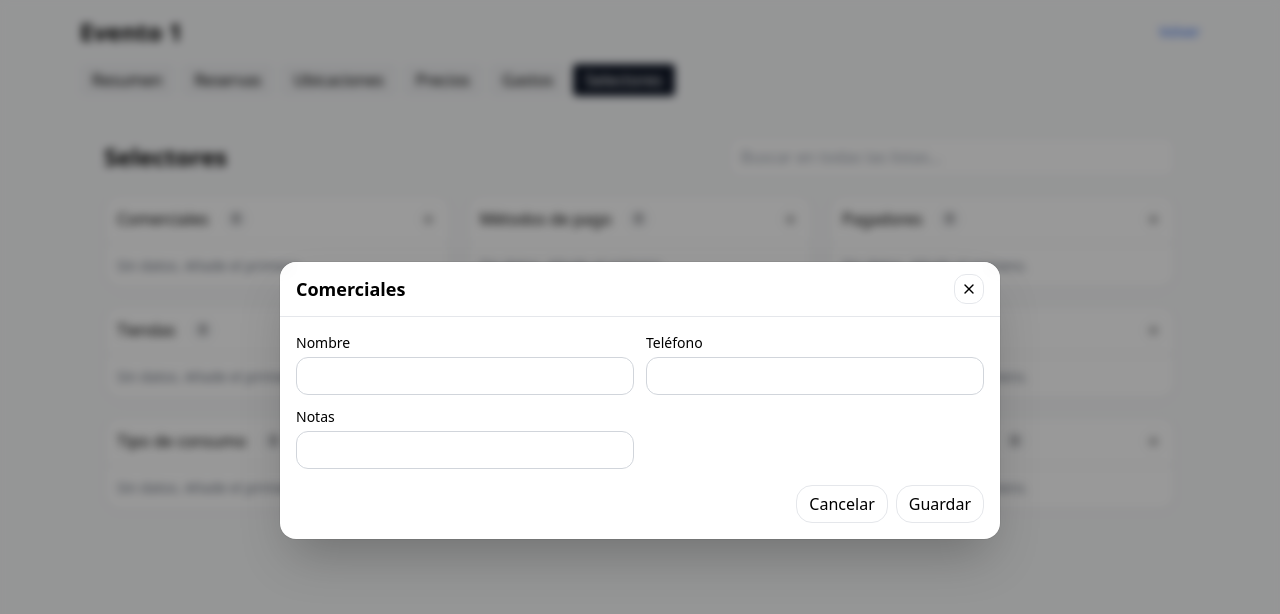
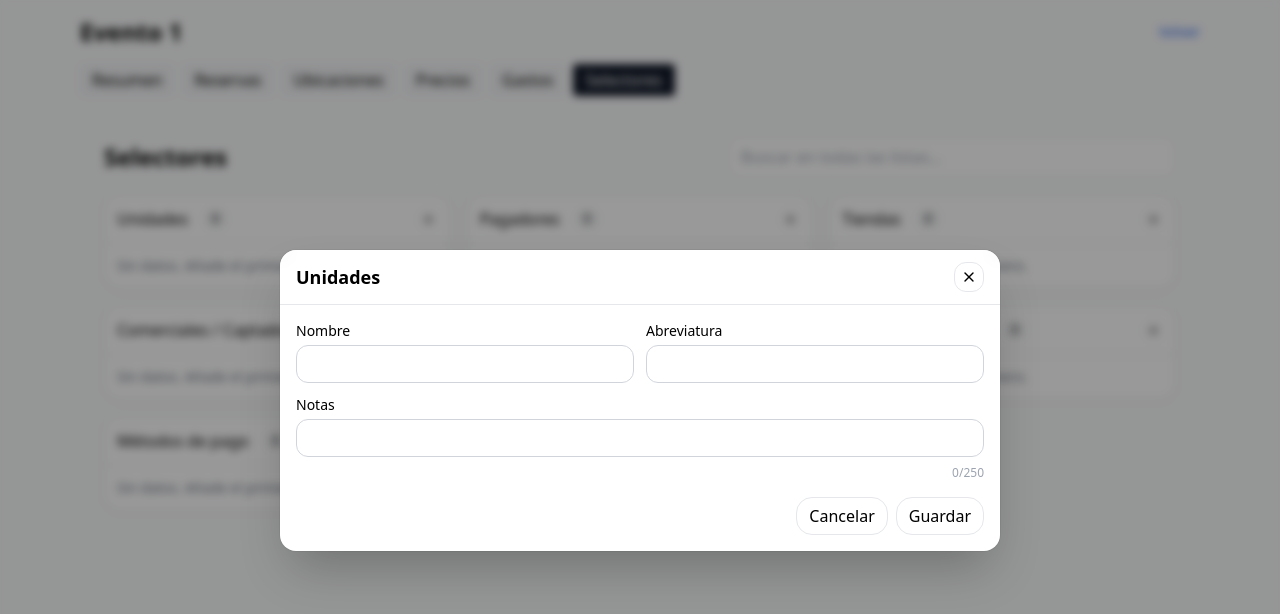
Before and after one commit to Valcis/Eventos, a React (Vite) app: page /eventos/1/selectores in a window 1280 px wide. Both pictures are taken after a click on the button 428 px from the left and 219 px from the top of the page. Shown: the top 614 px of the page. Built offline with nearby package versions, Linux system fonts and the light colour scheme.

Commit message:
selectores, fin de implementacion

```diff
--- a/src/components/ui/DataTable/Toolbar.tsx
+++ b/src/components/ui/DataTable/Toolbar.tsx
@@ -1,13 +1,13 @@
 import React from 'react';
-import type { Table } from '@tanstack/react-table';
+import type {Table} from '@tanstack/react-table';
 
 interface Props<TData> {
     table: Table<TData>;
     placeholder?: string;
 }
 
-export default function Toolbar<TData>({ table, placeholder = 'Buscar…' }: Props<TData>) {
-  const { globalFilter } = table.getState();
+export default function Toolbar<TData>({table, placeholder = 'Buscar…'}: Props<TData>) {
+    const {globalFilter} = table.getState();
 
     return (
         <div className="flex items-center gap-2 flex-wrap">
--- a/src/components/ui/MiniTable.tsx
+++ b/src/components/ui/MiniTable.tsx
@@ -19,28 +19,28 @@ export default function MiniTable<T>({
                                      }: MiniTableProps<T>): JSX.Element {
     const headPy = density === "compact" ? "py-0.5" : "py-1";
     const cellPy = density === "compact" ? "py-0.5" : "py-1.5";
-    const pr = density === "compact" ? "pr-3" : "pr-4";
+    const px = density === "compact" ? "px-3" : "px-4";
     const gap = density === "compact" ? "gap-0.5" : "gap-2";
 
     return (
-        <table className="w-full text-sm">
+        <table className="w-full text-sm text-center">
             <thead>
-            <tr className="text-left text-gray-600">
+            <tr className="text-gray-600">
                 {columns.map((c) => (
-                    <th key={c} className={`${headPy} ${pr}`}>{c === "Activo" ? "" : c}</th>
+                    <th key={c} className={`${headPy} ${px}`}>{c === "Activo" ? "" : c}</th>
                 ))}
-                {renderActions && <th className={`${headPy} pr-2 text-right`}>Acciones</th>}
+                {renderActions && <th className={`${headPy} ${px}`}>{/* Acciones centrado sin texto */}</th>}
             </tr>
             </thead>
             <tbody>
             {rows.slice(0, maxRows).map((row, i) => (
                 <tr key={String((row as unknown as { id?: string }).id ?? i)} className="border-t">
                     {columns.map((c) => (
-                        <td key={c} className={`${cellPy} ${pr}`}>{renderCell(c, row)}</td>
+                        <td key={c} className={`${cellPy} ${px}`}>{renderCell(c, row)}</td>
                     ))}
                     {renderActions && (
-                        <td className={`${cellPy} pr-2`}>
-                            <div className={`flex justify-end ${gap}`}>{renderActions(row)}</div>
+                        <td className={`${cellPy} ${px}`}>
+                            <div className={`mx-auto inline-flex ${gap}`}>{renderActions(row)}</div>
                         </td>
                     )}
                 </tr>
--- a/src/features/selectors/SelectorsModal.tsx
+++ b/src/features/selectors/SelectorsModal.tsx
@@ -3,7 +3,7 @@ import {useEffect, useMemo, useState} from "react";
 import Modal from "../../components/Modal";
 import FormField from "../../components/FormField";
 import type {SelectorKind, BaseItem} from "../../types/selectores";
-import {SELECTOR_CONFIG} from "./config";
+import {SELECTOR_CONFIG, type FieldSpec} from "./config";
 import {z} from "zod";
 import {upsertSelector} from "../../store/localdb";
 
@@ -62,49 +62,171 @@ export default function SelectorsModal({
         onSaved(data);
     };
 
+    // submit con Enter
+    const onSubmit: React.FormEventHandler<HTMLFormElement> = (e) => {
+        e.preventDefault();
+        handleAccept();
+    };
+
+    // ---------- helpers de presentación ----------
+    const isNotasKey = (key: string) => key === "notas" || key === "comentarios";
+    const notasLen = (key: string) => String((val[key] as string | undefined) ?? "").length;
+
+    const prettyValue = (f: FieldSpec | { key: "activo"; label: string }): string => {
+        const raw = val[f.key as keyof RowBase];
+        if (f.key === "activo") return (raw as boolean) ? "Sí" : "No";
+        if (typeof raw === "boolean") return raw ? "Sí" : "No";
+        const s = String((raw as string | number | undefined) ?? "");
+        return s.trim() === "" ? "—" : s;
+    };
+
+    const SelectWrapper: React.FC<{ children: React.ReactNode }> = ({children}) => (
+        <div className="relative">
+            {children}
+            <span
+                className="pointer-events-none absolute right-2 top-1/2 -translate-y-1/2 select-none text-gray-400">⌄</span>
+        </div>
+    );
+
+    const renderEditableField = (f: FieldSpec): JSX.Element => {
+        const common = {disabled: isReadOnly};
+
+        // “Notas” / “Comentarios” => ancho completo + max 250 + contador
+        if (isNotasKey(f.key)) {
+            const len = notasLen(f.key);
             return (
-        <Modal title={title} isOpen={isOpen} onClose={onClose}>
-            <div className="grid gap-3 md:grid-cols-2">
-                {cfg.fields.map((f) => (
-                    <FormField key={f.key} label={f.label}>
-                        {f.type === "text" && (
+                <>
                     <input
-                                className="input"
+                        className="input w-full"
                         value={String((val[f.key] as string | undefined) ?? "")}
-                                onChange={(e) => onChange(f.key, e.target.value)}
-                                disabled={isReadOnly}
+                        onChange={(e) => onChange(f.key, e.target.value.slice(0, 250))}
+                        maxLength={250}
+                        {...common}
                     />
-                        )}
-                        {f.type === "textarea" && (
-                            <textarea
-                                className="input"
-                                value={String((val[f.key] as string | undefined) ?? "")}
-                                onChange={(e) => onChange(f.key, e.target.value)}
-                                disabled={isReadOnly}
-                            />
-                        )}
-                        {f.type === "checkbox" && (
+                    <div className="mt-1 text-right text-xs text-gray-400">{len}/250</div>
+                </>
+            );
+        }
+
+        if (f.type === "select") {
+            const current = (val[f.key] as boolean | string | number | undefined);
+            const asString = String(current ?? "");
+            const first = f.options?.[0];
+            const isBoolSelect = typeof first?.value === "boolean";
+            return (
+                <SelectWrapper>
+                    <select
+                        className="input w-full appearance-none bg-white pr-8"
+                        value={asString}
+                        onChange={(e) => {
+                            const next = isBoolSelect ? (e.target.value === "true") : e.target.value;
+                            onChange(f.key, next);
+                        }}
+                        {...common}
+                    >
+                        {f.options?.map((o) => (
+                            <option key={String(o.value)} value={String(o.value)}>
+                                {o.label}
+                            </option>
+                        ))}
+                    </select>
+                </SelectWrapper>
+            );
+        }
+
+        if (f.type === "checkbox") {
+            return (
                 <input
                     type="checkbox"
                     checked={Boolean(val[f.key])}
                     onChange={(e) => onChange(f.key, e.target.checked)}
-                                disabled={isReadOnly}
+                    {...common}
                 />
+            );
+        }
+
+        return (
+            <input
+                className="input w-full"
+                value={String((val[f.key] as string | undefined) ?? "")}
+                onChange={(e) => onChange(f.key, e.target.value)}
+                {...common}
+            />
+        );
+    };
+
+    // ---------- read-only compacto con Notas en segunda línea ----------
+    const InlineInfo: React.FC = () => {
+        const fieldsNoNotes = cfg.fields.filter((f) => !isNotasKey(f.key));
+        const notesField = cfg.fields.find((f) => isNotasKey(f.key));
+
+        return (
+            <>
+                <div className="rounded-xl border bg-gray-50 px-3 py-2">
+                    {/* Línea 1: Activo + resto de campos (sin Notas) */}
+                    <div className="flex flex-wrap items-center gap-x-3 gap-y-1 text-[13px] leading-5">
+                        <div className="flex items-baseline">
+                            <span className="text-gray-500">Activo:</span>
+                            <span className="ml-1 font-medium text-gray-800">{val.activo ? "Sí" : "No"}</span>
+                        </div>
+                        {fieldsNoNotes.map((f, idx) => (
+                            <div key={f.key} className="flex items-baseline">
+                                <span className="text-gray-500">{f.label}:</span>
+                                <span className="ml-1 font-medium text-gray-800" title={prettyValue(f)}>
+                                 {prettyValue(f)}
+                            </span>
+                                {idx < fieldsNoNotes.length - 1 && <span className="mx-2 text-gray-300">•</span>}
+                            </div>
+                        ))}
+                    </div>
+                </div>
+                <div className="rounded-xl border bg-gray-50 px-3 py-2 mt-3">
+                    {/* Línea 2: Notas (si existe) */}
+                    {notesField && (
+                        <div className="">
+                            <div className="text-[11px] font-medium leading-4 text-gray-500">{notesField.label}</div>
+                            <div className="mt-0.5 text-[14px] leading-5 text-gray-800 whitespace-pre-wrap break-words">
+                                {prettyValue(notesField)}
+                            </div>
+                        </div>
                     )}
-                    </FormField>
+                </div>
+            </>
+        );
+    };
+
+    return (
+        <Modal title={title} isOpen={isOpen} onClose={onClose}>
+            <form onSubmit={onSubmit}>
+                {isReadOnly ? <InlineInfo/> : (
+                    <>
+                        <div className="grid gap-3 md:grid-cols-2">
+                            {cfg.fields.map((f) => (
+                                <div key={f.key} className={f.fullWidth ? "md:col-span-2" : ""}>
+                                    <FormField label={f.label}>{renderEditableField(f)}</FormField>
+                                </div>
                             ))}
                         </div>
 
                         <div className="mt-4 flex items-center justify-end gap-2">
-                <button className="rounded-2xl border px-3 py-1.5" onClick={onClose}>
-                    {isReadOnly ? "Cerrar" : "Cancelar"}
+                            <button type="button" className="rounded-2xl border px-3 py-1.5" onClick={onClose}>
+                                Cancelar
                             </button>
-                {!isReadOnly && (
-                    <button className="rounded-2xl border px-3 py-1.5" onClick={handleAccept}>
+                            <button type="submit" className="rounded-2xl border px-3 py-1.5">
                                 Guardar
                             </button>
+                        </div>
+                    </>
                 )}
+
+                {isReadOnly && (
+                    <div className="mt-3 flex items-center justify-end">
+                        <button type="button" className="rounded-2xl border px-3 py-1.5" onClick={onClose}>
+                            Cerrar
+                        </button>
                     </div>
+                )}
+            </form>
         </Modal>
     );
 }
--- a/src/features/selectors/config.ts
+++ b/src/features/selectors/config.ts
@@ -6,20 +6,28 @@ import {
     PagadorSchema,
     TiendaSchema,
     UnidadSchema,
-    TipoPrecioSchema,
-    TipoConsumoSchema,
     BenefBizumSchema,
     PuntoRecogidaSchema,
 } from "../../lib/validators/selectores";
 
-export type FieldKind = "text" | "checkbox" | "textarea";
+// Esquema libre para Tipo de consumo (sin restricciones)
+const TipoConsumoFreeSchema = z.object({
+    id: z.string(),
+    nombre: z.string().min(1, "Requerido"),
+    notas: z.string().optional(),
+    activo: z.boolean(),
+});
+
+export type FieldKind = "text" | "checkbox" | "textarea" | "select";
 
 export type FieldSpec = {
     key: string;       // nombre, telefono, etc.
     label: string;
     type: FieldKind;
     optional?: boolean;
-    showInTable?: boolean; // si debe aparecer como columna (además de Nombre; Activo va siempre en tabla pero sin encabezado visible)
+    showInTable?: boolean; // (solo informativo)
+    fullWidth?: boolean;   // ocupa ancho completo del modal
+    options?: Array<{ label: string; value: string | number | boolean }>;
 };
 
 export type SelectorConfig = {
@@ -30,32 +38,23 @@ export type SelectorConfig = {
 };
 
 export const SELECTOR_CONFIG: Record<SelectorKind, SelectorConfig> = {
-    comerciales: {
-        title: "Comerciales",
-        tableColumns: ["Activo", "Nombre"], // Teléfono oculto en tabla
+    unidades: {
+        title: "Unidades",
+        tableColumns: ["Activo", "Nombre"], // Abreviatura oculta
         fields: [
             {key: "nombre", label: "Nombre", type: "text"},
-            {key: "telefono", label: "Teléfono", type: "text", optional: true},
-            {key: "notas", label: "Notas", type: "text", optional: true},
+            {key: "abreviatura", label: "Abreviatura", type: "text", optional: true},
+            {key: "notas", label: "Notas", type: "text", optional: true, fullWidth: true},
         ],
-        schema: ComercialSchema,
-    },
-    metodosPago: {
-        title: "Métodos de pago",
-        tableColumns: ["Activo", "Nombre", "Requiere receptor"],
-        fields: [
-            {key: "nombre", label: "Nombre", type: "text"},
-            {key: "requiereReceptor", label: "Requiere receptor", type: "checkbox"},
-            {key: "notas", label: "Notas", type: "text", optional: true},
-        ],
-        schema: MetodoPagoSchema,
+        schema: UnidadSchema,
     },
     pagadores: {
         title: "Pagadores",
         tableColumns: ["Activo", "Nombre"],
         fields: [
             {key: "nombre", label: "Nombre", type: "text"},
-            {key: "notas", label: "Notas", type: "text", optional: true},
+            {key: "telefono", label: "Teléfono", type: "text", optional: true},
+            {key: "notas", label: "Notas", type: "text", optional: true, fullWidth: true},
         ],
         schema: PagadorSchema,
     },
@@ -66,47 +65,28 @@ export const SELECTOR_CONFIG: Record<SelectorKind, SelectorConfig> = {
             {key: "nombre", label: "Nombre", type: "text"},
             {key: "direccion", label: "Dirección", type: "text", optional: true},
             {key: "horario", label: "Horario", type: "text", optional: true},
-            {key: "notas", label: "Notas", type: "text", optional: true},
+            {key: "notas", label: "Notas", type: "text", optional: true, fullWidth: true},
         ],
         schema: TiendaSchema,
     },
-    unidades: {
-        title: "Unidades",
-        tableColumns: ["Activo", "Nombre"], // Abreviatura oculta en tabla
+    comerciales: {
+        title: "Comerciales / Captadores",
+        tableColumns: ["Activo", "Nombre"], // Teléfono oculto
         fields: [
             {key: "nombre", label: "Nombre", type: "text"},
-            {key: "abreviatura", label: "Abreviatura", type: "text", optional: true},
-            {key: "notas", label: "Notas", type: "text", optional: true},
+            {key: "telefono", label: "Teléfono", type: "text", optional: true},
+            {key: "notas", label: "Notas", type: "text", optional: true, fullWidth: true},
         ],
-        schema: UnidadSchema,
-    },
-    tiposPrecio: {
-        title: "Tipos de precio",
-        tableColumns: ["Activo", "Nombre"],
-        fields: [
-            {key: "nombre", label: "Nombre", type: "text"},
-            {key: "notas", label: "Notas", type: "text", optional: true},
-        ],
-        schema: TipoPrecioSchema,
+        schema: ComercialSchema,
     },
     tipoConsumo: {
         title: "Tipo de consumo",
         tableColumns: ["Activo", "Nombre"],
         fields: [
             {key: "nombre", label: "Nombre", type: "text"},
-            {key: "notas", label: "Notas", type: "text", optional: true},
+            {key: "notas", label: "Notas", type: "text", optional: true, fullWidth: true},
         ],
-        schema: TipoConsumoSchema,
-    },
-    benefBizum: {
-        title: "Receptor/Cobrador",
-        tableColumns: ["Activo", "Nombre"],
-        fields: [
-            {key: "nombre", label: "Nombre", type: "text"},
-            {key: "telefono", label: "Teléfono", type: "text", optional: true},
-            {key: "notas", label: "Notas", type: "text", optional: true},
-        ],
-        schema: BenefBizumSchema,
+        schema: TipoConsumoFreeSchema, // sin restricciones
     },
     puntosRecogida: {
         title: "Puntos de recogida",
@@ -115,8 +95,36 @@ export const SELECTOR_CONFIG: Record<SelectorKind, SelectorConfig> = {
             {key: "nombre", label: "Nombre", type: "text"},
             {key: "direccion", label: "Dirección", type: "text", optional: true},
             {key: "horario", label: "Horario", type: "text", optional: true},
-            {key: "comentarios", label: "Comentarios", type: "textarea", optional: true},
+            {key: "comentarios", label: "Notas", type: "text", optional: true, fullWidth: true},
         ],
         schema: PuntoRecogidaSchema,
     },
+    metodosPago: {
+        title: "Métodos de pago",
+        tableColumns: ["Activo", "Nombre", "Requiere receptor"],
+        fields: [
+            {key: "nombre", label: "Nombre", type: "text"},
+            {
+                key: "requiereReceptor",
+                label: "Requiere receptor",
+                type: "select",
+                options: [
+                    {label: "Sí", value: true},
+                    {label: "No", value: false},
+                ],
+            },
+            {key: "notas", label: "Notas", type: "text", optional: true, fullWidth: true},
+        ],
+        schema: MetodoPagoSchema,
+    },
+    benefBizum: {
+        title: "Receptor / Cobrador",
+        tableColumns: ["Activo", "Nombre"],
+        fields: [
+            {key: "nombre", label: "Nombre", type: "text"},
+            {key: "telefono", label: "Teléfono", type: "text", optional: true},
+            {key: "notas", label: "Notas", type: "text", optional: true, fullWidth: true},
+        ],
+        schema: BenefBizumSchema,
+    },
 };
--- a/src/types/selectores.ts
+++ b/src/types/selectores.ts
@@ -12,11 +12,16 @@ export type MetodoPago = BaseItem & { requiereReceptor?: boolean }; // Bizum =>
 export type Pagador = BaseItem;
 export type Tienda = BaseItem & { direccion?: string; horario?: string };
 export type Unidad = BaseItem;                                     // kg, und, pack...
-export type TipoPrecio = BaseItem;                                 // "con_iva" | "sin_iva"
 export type TipoConsumo = BaseItem;                                // "comer_aqui" | "recoger"
 export type BenefBizum = BaseItem;                                 // receptor Bizum
 export type PuntoRecogida = BaseItem & { direccion?: string; horario?: string; comentarios?: string };
 
 export type SelectorKind =
-    | "comerciales" | "metodosPago" | "pagadores" | "tiendas"
-    | "unidades" | "tiposPrecio" | "tipoConsumo" | "benefBizum" | "puntosRecogida";
+    | "comerciales"
+    | "metodosPago"
+    | "pagadores"
+    | "tiendas"
+    | "unidades"
+    | "tipoConsumo"
+    | "benefBizum"
+    | "puntosRecogida";
```
Lines whose indentation alone changed are shown as unchanged.
